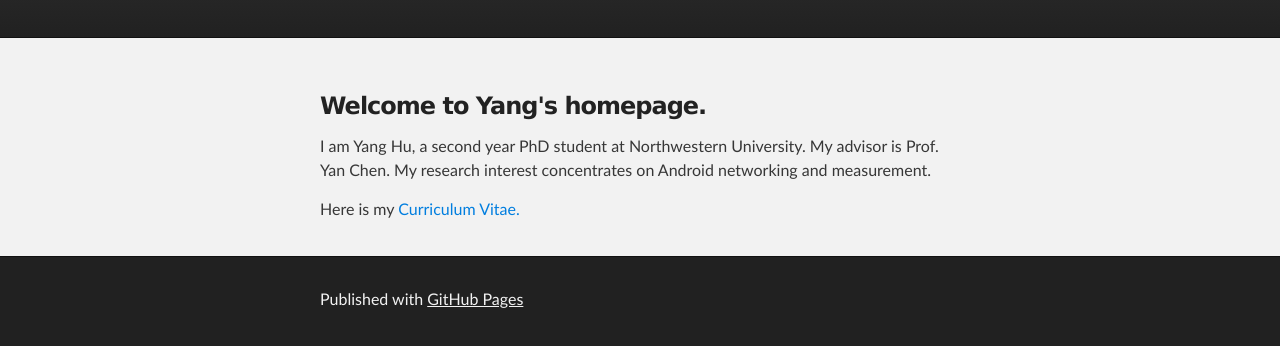
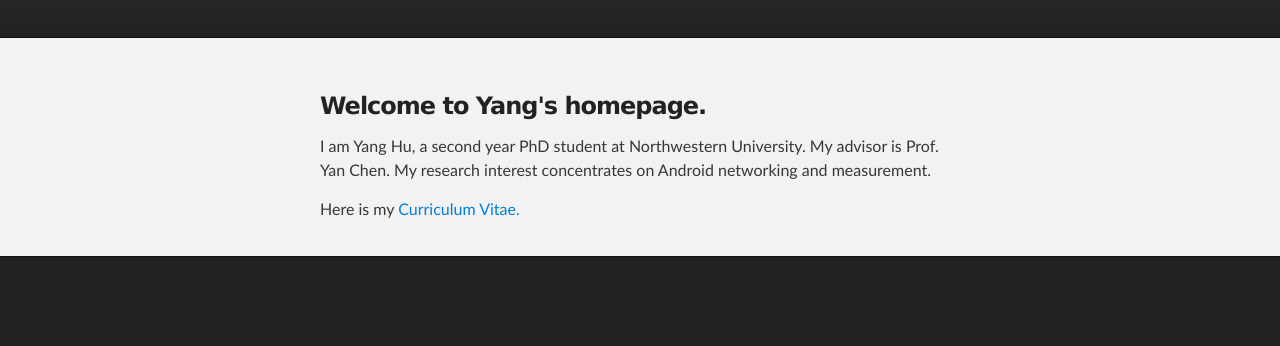
Before and after one commit to yhx189/yhx189.github.io, a plain HTML site: page index.html in a window 1280 px wide. Shown: the part 136-482 px from the top of the page. Drawn offline with Linux system fonts and the light colour scheme.

Commit message:
Update index.html

```diff
--- a/index.html
+++ b/index.html
@@ -36,12 +36,6 @@
       </section>
     </div>
 
-    <!-- FOOTER  -->
-    <div id="footer_wrap" class="outer">
-      <footer class="inner">
-        <p>Published with <a href="http://pages.github.com">GitHub Pages</a></p>
-      </footer>
-    </div>
 
 
 
```
